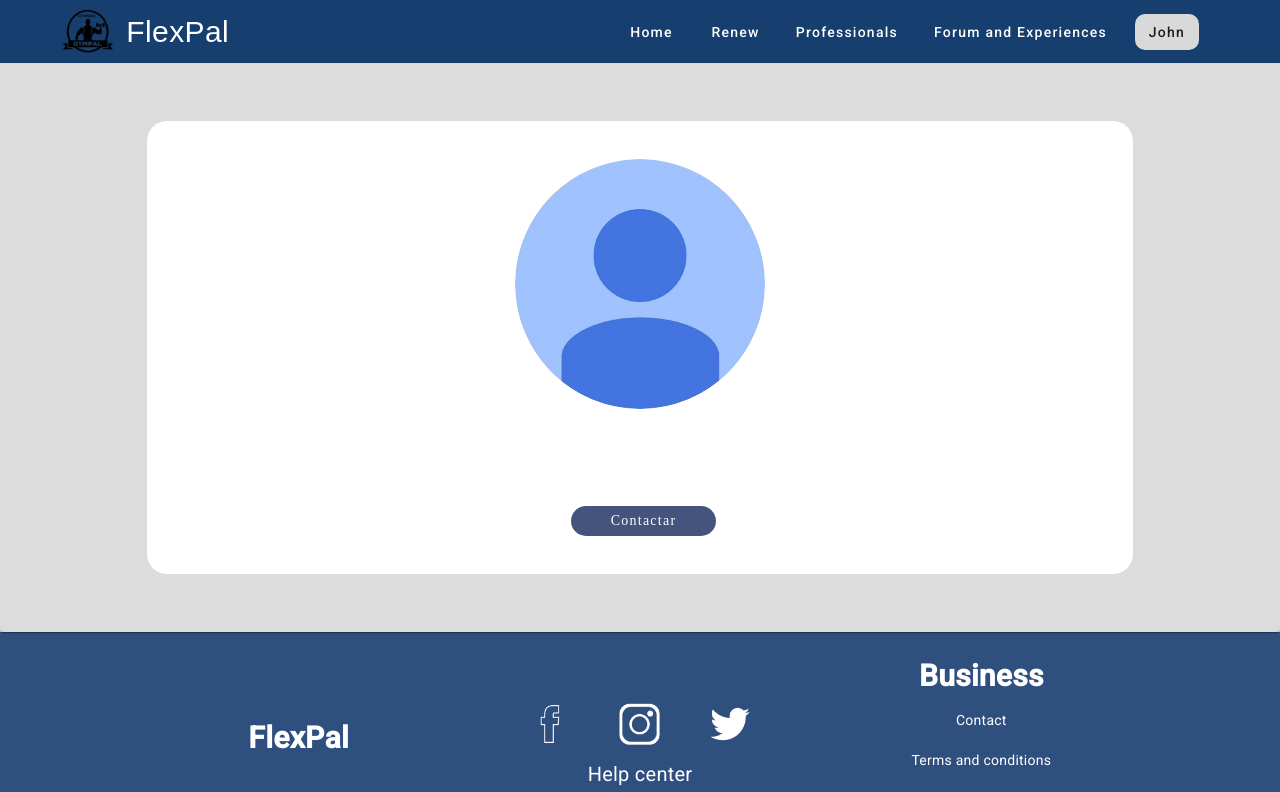
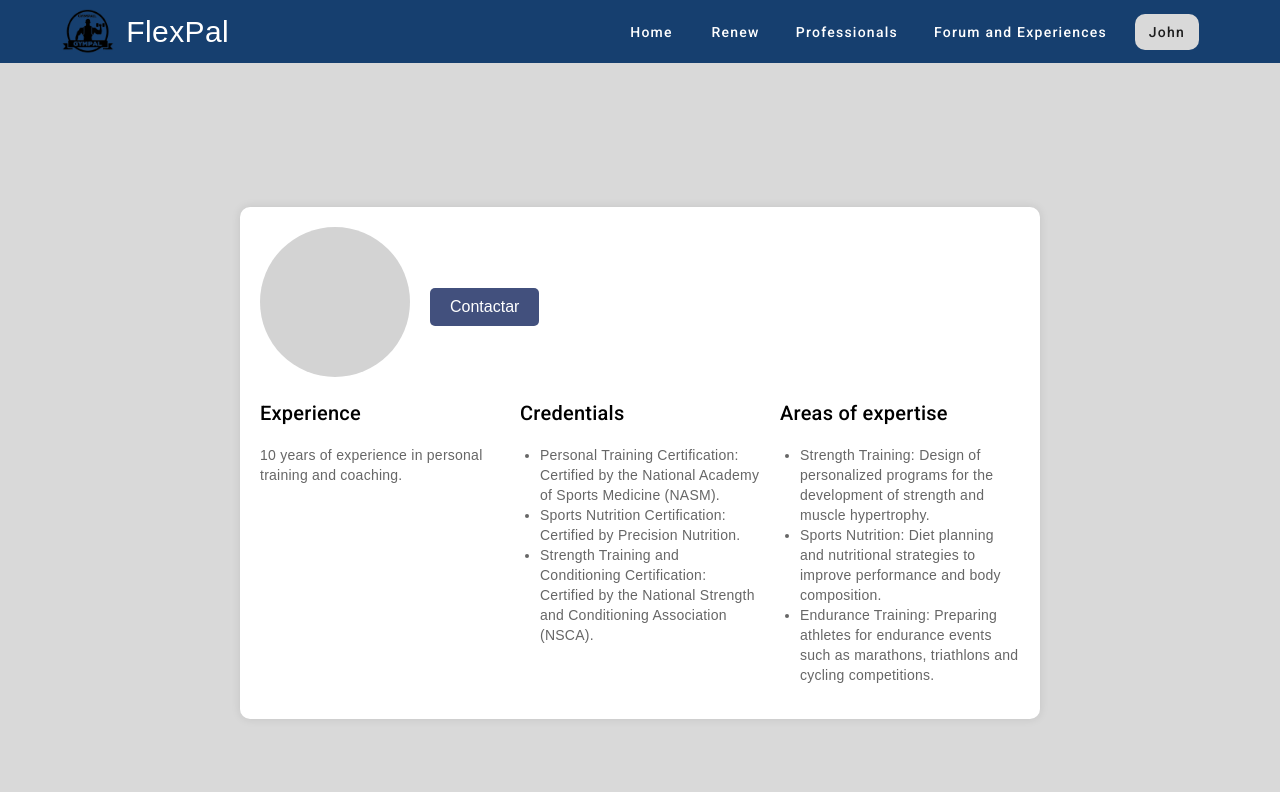
Before and after one commit to ProjectDev26/Frontend, an Angular app: page /detail-coach/1 in a window 1280 px wide. Shown: the top 792 px of the page. Built offline with nearby package versions, Linux system fonts and the light colour scheme; no server answers.

Commit message:
feat: updated profile

```diff
--- a/src/app/gympal/pages/detail-coach/detail-coach.component.css
+++ b/src/app/gympal/pages/detail-coach/detail-coach.component.css
@@ -1,51 +1,88 @@
-.card-container {
+body {
+  font-family: Arial, sans-serif;
+  background-color: #D9D9D9;
+  display: flex;
+  justify-content: center;
+  align-items: center;
+  height: 100vh;
+  margin: 0;
+}
+
+.profile-card {
+  background-color: #ffffff;
+  border-radius: 10px;
+  box-shadow: 0 0 10px rgba(0, 0, 0, 0.1);
+  max-width: 800px;
+  width: 90%;
+  padding: 20px;
+  box-sizing: border-box;
+}
+
+.profile-header {
   display: flex;
   align-items: center;
-  background-color: #dcdcdc;
+  margin-bottom: 20px;
 }
 
-.card-content {
-  background-color: white;
-  padding-top: 3%;
-  padding-bottom: 3%;
-  text-align: center;
-  margin-top: 4.5%;
-  margin-bottom: 4.5%;
-  width: 77%;
-  border-radius: 20px;
-  display: flex; /* Usa flexbox para centrar verticalmente */
-  flex-direction: column; /* Alinea los elementos en una columna */
-  justify-content: center; /* Centra verticalmente los elementos */
+.profile-image {
+  width: 150px;
+  height: 150px;
+  border-radius: 50%;
+  background-color: #d3d3d3;
+  margin-right: 20px;
 }
 
-
-.coach-image {
-  width: 250px;
-  height: 250px;
-  border-radius: 50%;
-  margin: auto;
+.profile-info {
+  flex: 1;
 }
 
-.coach-name {
-  color:  #143c6c;
-  margin-top: 40px;
-  margin-bottom: 20px;
-  font-size: 40px;
+.profile-info h1 {
+  margin: 0;
+  color: #163F6F;
 }
 
-.coach-description {
-  width: 40%;
-  margin: auto;
-  font-size: 16px;
+.profile-info p {
+  margin: 10px 0;
+  color: #666;
 }
 
 .contact-button {
-  background-color: #44547c;
-  font-family: "Calibri Light", serif;
-  color: white;
-  width: 145px;
-  height: 30px;
-  margin-left: 43%;
-  margin-top: 25px;
-  border-radius: 20px;
+  background-color: #42507D;
+  color: #ffffff;
+  border: none;
+  border-radius: 5px;
+  padding: 10px 20px;
+  cursor: pointer;
+  font-size: 1rem;
 }
+
+.contact-button:hover {
+  background-color: #1a242f;
+}
+
+.profile-body {
+  display: flex;
+  justify-content: space-between;
+}
+
+.profile-body > div {
+  flex: 1;
+  margin-right: 20px;
+}
+
+.profile-body > div:last-child {
+  margin-right: 0;
+}
+
+.profile-body h2 {
+  margin-top: 0;
+  color: #2c3e50;
+}
+
+.profile-body p, .profile-body ul {
+  color: #666;
+}
+
+.profile-body ul {
+  padding-left: 20px;
+}
--- a/src/app/gympal/pages/detail-coach/detail-coach.component.html
+++ b/src/app/gympal/pages/detail-coach/detail-coach.component.html
@@ -1,9 +1,34 @@
-<mat-card class="card-container">
-    <div class="card-content">
-        <img src="/assets/iconouser.jpg" alt="{{ coach.name }}" class="coach-image">
-        <h1 class="coach-name">{{ coach.name }}</h1>
-        <p>{{ coach.email }}</p>
-        <p class="coach-description">{{ coach.longPhrases }}</p>
-        <a mat-button class="contact-button">Contactar</a>
+<body>
+<div class="profile-card">
+  <div class="profile-header">
+    <div class="profile-image"></div>
+    <div class="profile-info">
+      <h1>{{ coach.name }}</h1>
+      <p>{{ coach.longPhrases }}</p>
+      <button class="contact-button">Contactar</button>
     </div>
-</mat-card>
+  </div>
+  <div class="profile-body">
+    <div class="experience">
+      <h2 style="color: #000">Experience</h2>
+      <p>10 years of experience in personal training and coaching.</p>
+    </div>
+    <div class="credentials">
+      <h2 style="color: #000">Credentials</h2>
+      <ul>
+        <li>Personal Training Certification: Certified by the National Academy of Sports Medicine (NASM).</li>
+        <li>Sports Nutrition Certification: Certified by Precision Nutrition.</li>
+        <li>Strength Training and Conditioning Certification: Certified by the National Strength and Conditioning Association (NSCA).</li>
+      </ul>
+    </div>
+    <div class="expertise">
+      <h2 style="color: #000">Areas of expertise</h2>
+      <ul>
+        <li>Strength Training: Design of personalized programs for the development of strength and muscle hypertrophy.</li>
+        <li>Sports Nutrition: Diet planning and nutritional strategies to improve performance and body composition.</li>
+        <li>Endurance Training: Preparing athletes for endurance events such as marathons, triathlons and cycling competitions.</li>
+      </ul>
+    </div>
+  </div>
+</div>
+</body>
--- a/src/app/gympal/pages/detail-nutritionist/detail-nutritionist.component.css
+++ b/src/app/gympal/pages/detail-nutritionist/detail-nutritionist.component.css
@@ -1,51 +1,88 @@
-.card-container {
+body {
+  font-family: Arial, sans-serif;
+  background-color: #D9D9D9;
+  display: flex;
+  justify-content: center;
+  align-items: center;
+  height: 100vh;
+  margin: 0;
+}
+
+.profile-card {
+  background-color: #ffffff;
+  border-radius: 10px;
+  box-shadow: 0 0 10px rgba(0, 0, 0, 0.1);
+  max-width: 800px;
+  width: 90%;
+  padding: 20px;
+  box-sizing: border-box;
+}
+
+.profile-header {
   display: flex;
   align-items: center;
-  background-color: #dcdcdc;
+  margin-bottom: 20px;
 }
 
-.card-content {
-  background-color: white;
-  padding-top: 3%;
-  padding-bottom: 3%;
-  text-align: center;
-  margin-top: 4.5%;
-  margin-bottom: 4.5%;
-  width: 77%;
-  border-radius: 20px;
-  display: flex; /* Usa flexbox para centrar verticalmente */
-  flex-direction: column; /* Alinea los elementos en una columna */
-  justify-content: center; /* Centra verticalmente los elementos */
+.profile-image {
+  width: 150px;
+  height: 150px;
+  border-radius: 50%;
+  background-color: #d3d3d3;
+  margin-right: 20px;
 }
 
-
-.coach-image {
-  width: 250px;
-  height: 250px;
-  border-radius: 50%;
-  margin: auto;
+.profile-info {
+  flex: 1;
 }
 
-.coach-name {
-  color:  #143c6c;
-  margin-top: 40px;
-  margin-bottom: 20px;
-  font-size: 40px;
+.profile-info h1 {
+  margin: 0;
+  color: #163F6F;
 }
 
-.coach-description {
-  width: 40%;
-  margin: auto;
-  font-size: 16px;
+.profile-info p {
+  margin: 10px 0;
+  color: #666;
 }
 
 .contact-button {
-  background-color: #44547c;
-  font-family: "Calibri Light", serif;
-  color: white;
-  width: 145px;
-  height: 30px;
-  margin-left: 43%;
-  margin-top: 25px;
-  border-radius: 20px;
+  background-color: #42507D;
+  color: #ffffff;
+  border: none;
+  border-radius: 5px;
+  padding: 10px 20px;
+  cursor: pointer;
+  font-size: 1rem;
 }
+
+.contact-button:hover {
+  background-color: #1a242f;
+}
+
+.profile-body {
+  display: flex;
+  justify-content: space-between;
+}
+
+.profile-body > div {
+  flex: 1;
+  margin-right: 20px;
+}
+
+.profile-body > div:last-child {
+  margin-right: 0;
+}
+
+.profile-body h2 {
+  margin-top: 0;
+  color: #2c3e50;
+}
+
+.profile-body p, .profile-body ul {
+  color: #666;
+}
+
+.profile-body ul {
+  padding-left: 20px;
+}
--- a/src/app/gympal/pages/detail-nutritionist/detail-nutritionist.component.html
+++ b/src/app/gympal/pages/detail-nutritionist/detail-nutritionist.component.html
@@ -1,9 +1,34 @@
-<mat-card class="card-container">
-  <div class="card-content">
-    <img src="/assets/iconouser.jpg" alt="{{ nutritionist.name }}" class="coach-image">
-    <h1 class="coach-name">{{ nutritionist.name }}</h1>
-    <p>{{ nutritionist.email }}</p>
-    <p class="coach-description">{{ nutritionist.longPhrases }}</p>
-    <a mat-button class="contact-button">Contactar</a>
+<body>
+<div class="profile-card">
+  <div class="profile-header">
+    <div class="profile-image"></div>
+    <div class="profile-info">
+      <h1>{{ nutritionist.name }}</h1>
+      <p>{{ nutritionist.longPhrases }}</p>
+      <button class="contact-button">Contactar</button>
+    </div>
   </div>
-</mat-card>
+  <div class="profile-body">
+    <div class="experience">
+      <h2 style="color: #000">Experience</h2>
+      <p>10 years of experience in personal training and coaching.</p>
+    </div>
+    <div class="credentials">
+      <h2 style="color: #000">Credentials</h2>
+      <ul>
+        <li>Personal Training Certification: Certified by the National Academy of Sports Medicine (NASM).</li>
+        <li>Sports Nutrition Certification: Certified by Precision Nutrition.</li>
+        <li>Strength Training and Conditioning Certification: Certified by the National Strength and Conditioning Association (NSCA).</li>
+      </ul>
+    </div>
+    <div class="expertise">
+      <h2 style="color: #000">Areas of expertise</h2>
+      <ul>
+        <li>Strength Training: Design of personalized programs for the development of strength and muscle hypertrophy.</li>
+        <li>Sports Nutrition: Diet planning and nutritional strategies to improve performance and body composition.</li>
+        <li>Endurance Training: Preparing athletes for endurance events such as marathons, triathlons and cycling competitions.</li>
+      </ul>
+    </div>
+  </div>
+</div>
+</body>
--- a/src/app/gympal/pages/testimonials/testimonials.component.css
+++ b/src/app/gympal/pages/testimonials/testimonials.component.css
@@ -0,0 +1,63 @@
+body {
+  font-family: Arial, sans-serif;
+  background-color: #D9D9D9;
+  display: flex;
+  justify-content: center;
+  align-items: center;
+  height: 100vh;
+  margin: 0;
+}
+
+.testimonials-container {
+  max-width: 900px;
+  width: 90%;
+  margin: 20px;
+  text-align: center;
+}
+
+.testimonials-container h1 {
+  color: #2c3e50;
+  margin-bottom: 20px;
+}
+
+.testimonials-grid {
+  display: flex;
+  flex-wrap: wrap;
+  gap: 20px;
+  justify-content: center;
+  margin-bottom: 20px;
+}
+
+.testimonial-card {
+  background-color: #ffffff;
+  border-radius: 10px;
+  box-shadow: 0 0 10px rgba(0, 0, 0, 0.1);
+  padding: 20px;
+  width: calc(50% - 20px);
+  box-sizing: border-box;
+}
+
+.testimonial-card p {
+  color: #666;
+  margin: 10px 0;
+}
+
+.testimonial-button {
+  background-color: #2c3e50;
+  color: #ffffff;
+  border: none;
+  border-radius: 5px;
+  padding: 10px 20px;
+  cursor: pointer;
+  font-size: 1rem;
+}
+
+.testimonial-button:hover {
+  background-color: #1a242f;
+}
+
+@media (max-width: 768px) {
+  .testimonial-card {
+    width: calc(100% - 20px);
+  }
+}
--- a/src/app/gympal/pages/testimonials/testimonials.component.html
+++ b/src/app/gympal/pages/testimonials/testimonials.component.html
@@ -1 +1,24 @@
-<p>testimonials works!</p>
+<body>
+<div class="testimonials-container">
+  <h1>Testimonials</h1>
+  <div class="testimonials-grid">
+    <div class="testimonial-card">
+      <p>"It is one of those apps that I must have on my cell phone. It has helped me to progress in the gym, I do not spend any day without recording my food and I feel a big difference since I started using it. Excellent to have calories, proteins, carbs and other nutrients counted."</p>
+      <p>- Juan Pérez</p>
+    </div>
+    <div class="testimonial-card">
+      <p>"I use it every day and I am delighted. I have managed to lose 14 kilos and I have gotten into the habit of taking care of my diet thanks to this app."</p>
+      <p>- Juan Pérez</p>
+    </div>
+    <div class="testimonial-card">
+      <p>"If you want a plan that is well founded and works, this is it, Fitia. It builds you a daily diet based on the foods you like, tells you how much water to drink and how many calories to consume. I congratulate the owners and programmers, they do a great job."</p>
+      <p>- Juan Pérez</p>
+    </div>
+    <div class="testimonial-card">
+      <p>"The paid option gives you a lot of tools. It is superior to any other app, at least in my opinion, which I have used a lot. It has a very intuitive and friendly interface, and I haven't had to manually enter my products yet because they are all there, of any brand. I recommend it. Also the calorie calculation is more accurate than other apps."</p>
+      <p>- Juan Pérez</p>
+    </div>
+  </div>
+  <button class="testimonial-button">Write a testimonial</button>
+</div>
+</body>
```
